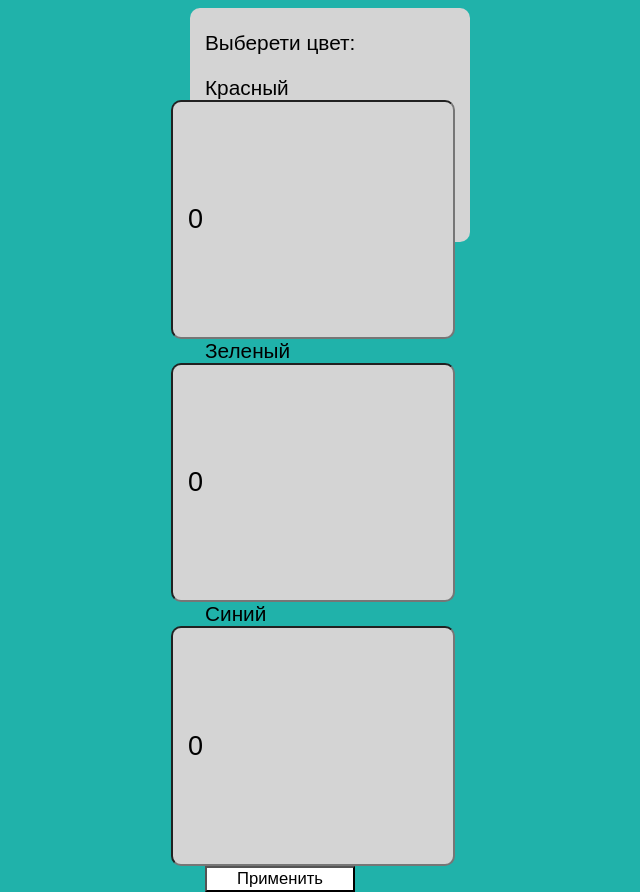
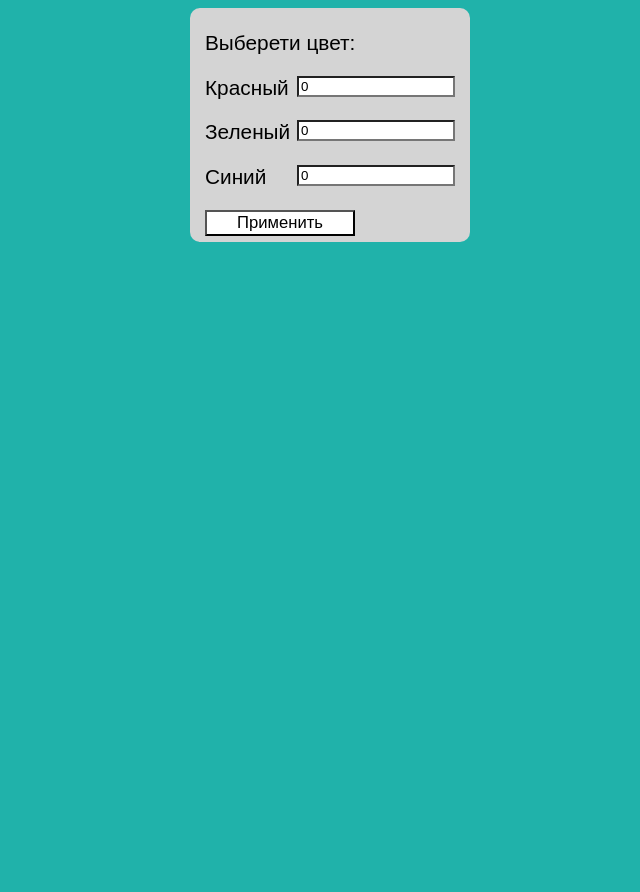
Before and after one commit to KvantSveta/Weather, a Flask app: template main/templates/colours.html in a window 1280 px wide. Shown: the whole page, without its empty margins (310-950 px from the left). After the commit the page ends 242 px from the top, so only its background shows below. Run offline with Flask 2, Linux system fonts and the light colour scheme; the template is opened without the code that fills it, so the values that code supplies are empty; parts of the project's set-up code (start-up, migrations or seed data) failed here and were passed over.

Commit message:
Немного верстка изменена

```diff
--- a/main/templates/colours.html
+++ b/main/templates/colours.html
@@ -2,32 +2,33 @@
 <html lang="ru">
     <head>
         <meta charset="utf-8">
+        <meta name="viewport" content="width=device-width, initial-scale=1">
         <link rel="stylesheet" type="text/css" href="colours.css">
         <script src="colours.js"></script>
         <title>RGB</title>
     </head>
     <body>
         <main>
-            <div class="c">
+            <form class="c">
                 <p>
                     Выберети цвет:
                 </p>
                 <p>
                     <label>Красный</label>
-                    <input id="red" class="c" type="text" value="0" />
+                    <input id="red" type="text" value="0">
                 </p>
                 <p>
                     <label>Зеленый</label>
-                    <input id="green" class="c" type="text" value="0" />
+                    <input id="green" type="text" value="0">
                 </p>
                 <p>
                     <label>Синий</label>
-                    <input id="blue" class="c" type="text" value="0" />
+                    <input id="blue" type="text" value="0">
                 </p>
                 <p>
-                    <input class="button" type="button" value="Применить" onclick="GetColours();" />
+                    <input class="button" type="button" value="Применить" onclick="GetColours();">
                 </p>
-            </div>
+            </form>
         </main>
     </body>
 </html>
```
